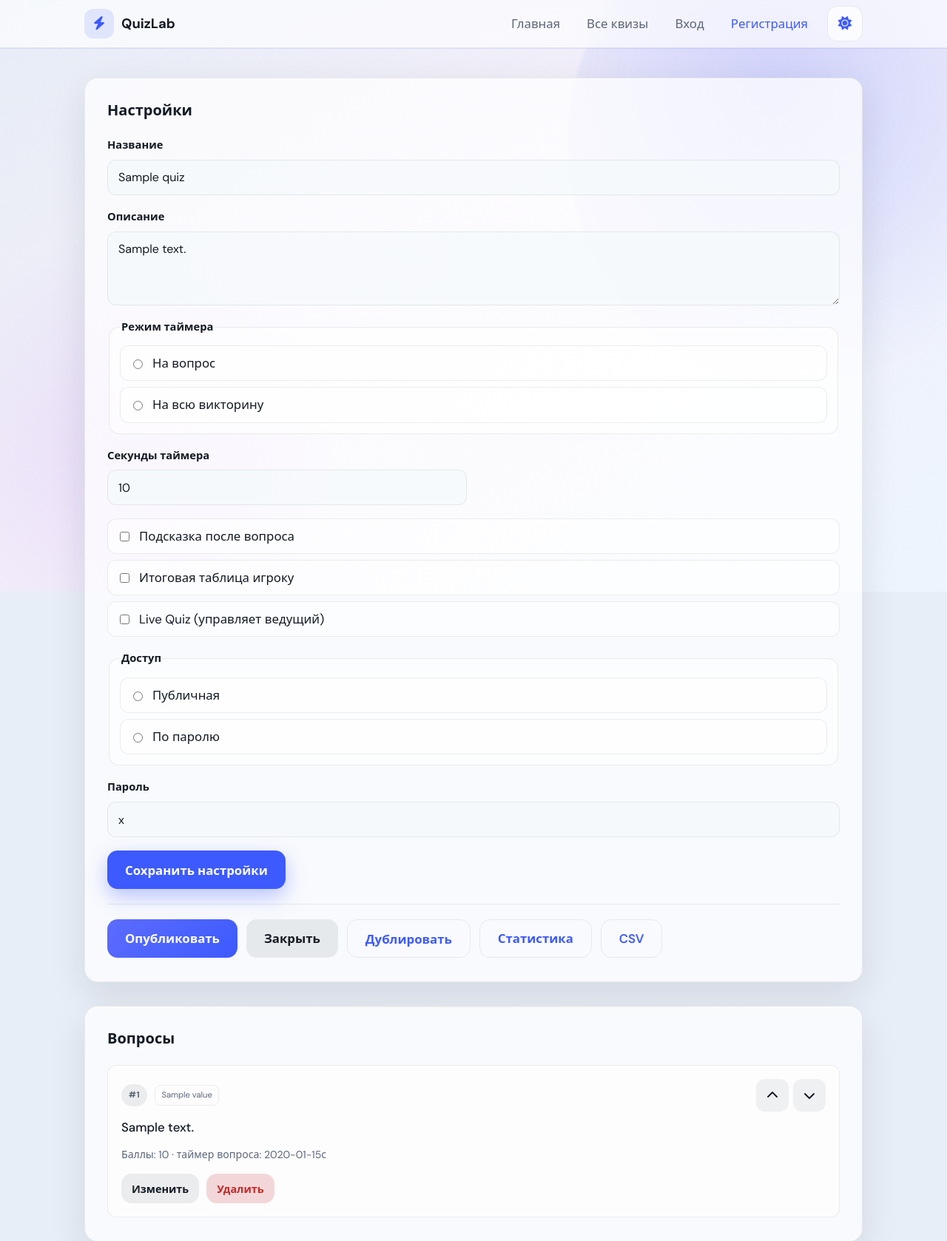
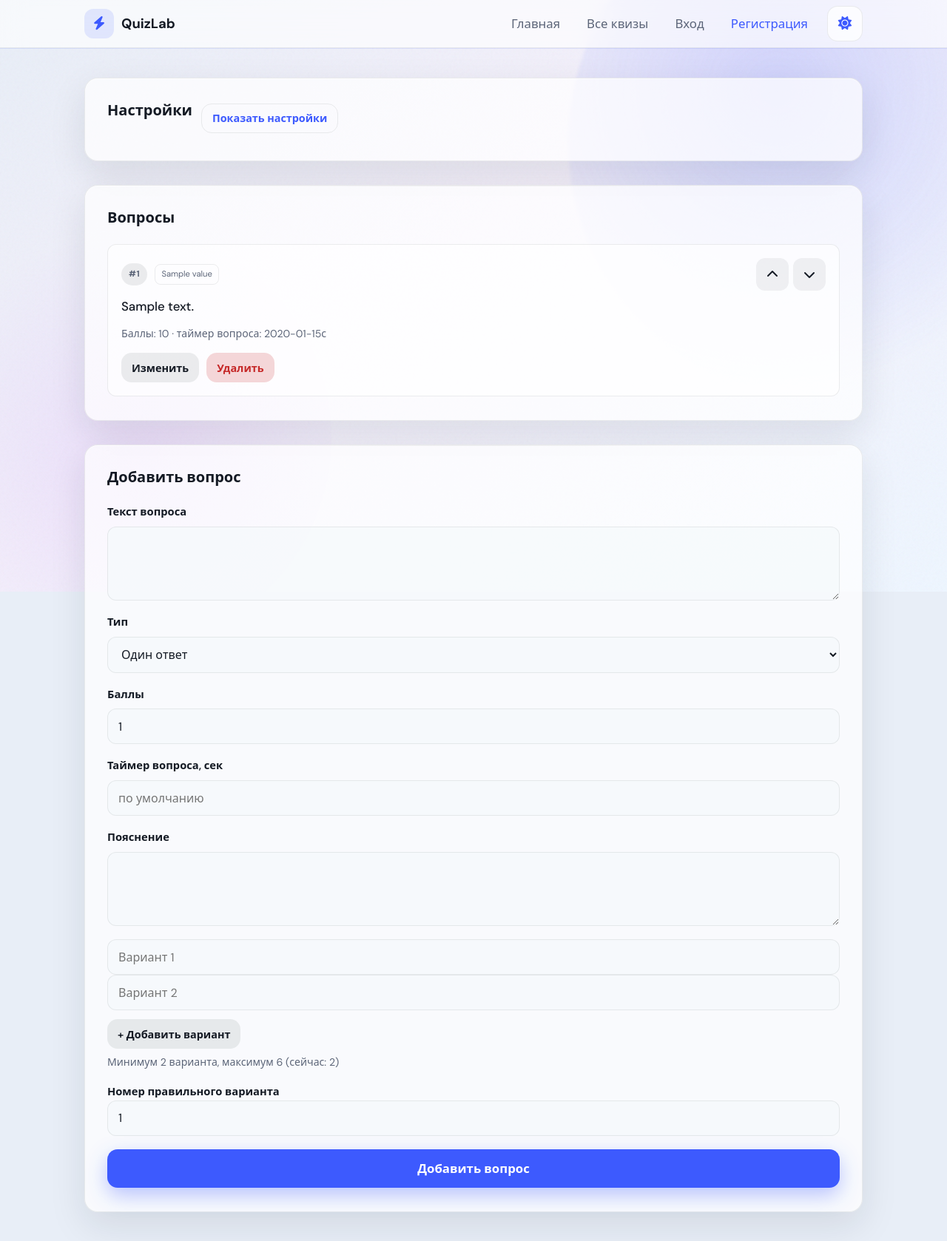
Before and after one commit to svelllzt/viktorina, a FastAPI app: template templates/create_quiz.html in a window 1280 px wide. Shown: the top 1678 px of the page at 74% size. Run offline with FastAPI, Linux system fonts and the light colour scheme; the template is opened without the code that fills it: most values are stand-ins (such as "Sample title", 1, 10 or a date in 2020).

Commit message:
Update create_quiz.html

```diff
--- a/templates/create_quiz.html
+++ b/templates/create_quiz.html
@@ -56,8 +56,11 @@
   <div class="alert alert-error show">Добавьте хотя бы один вопрос перед публикацией.</div>
   {% endif %}
   <section class="card card-glass section-block">
-    <h2 class="section-title">Настройки</h2>
-    <form method="post" action="/quiz/{{ quiz.id }}/update" class="form-grid" data-validate="quiz-settings">
+    <div class="layout-inline">
+      <h2 class="section-title">Настройки</h2>
+      <button type="button" class="btn btn-ghost btn-sm js-settings-toggle" aria-expanded="false">Показать настройки</button>
+    </div>
+    <form method="post" action="/quiz/{{ quiz.id }}/update" class="form-grid hidden" data-validate="quiz-settings" id="quizSettingsForm">
       <label class="field span-2">
         <span class="field-label">Название</span>
         <input type="text" name="title" class="input {% if errors.title %}input-invalid{% endif %}" value="{{ quiz.title }}" required maxlength="500">
@@ -94,7 +97,7 @@
         <button type="submit" class="btn btn-primary btn-lg">Сохранить настройки</button>
       </div>
     </form>
-    <div class="toolbar-row">
+    <div class="toolbar-row hidden" id="quizSettingsToolbar">
       <a href="/quiz/{{ quiz.id }}/publish" class="btn btn-accent btn-lg">Опубликовать</a>
       {% if quiz.is_live and quiz.status.value == 'published' %}
       <a href="/quiz/{{ quiz.id }}/live/open" class="btn btn-accent btn-lg">Запустить Live</a>
```
